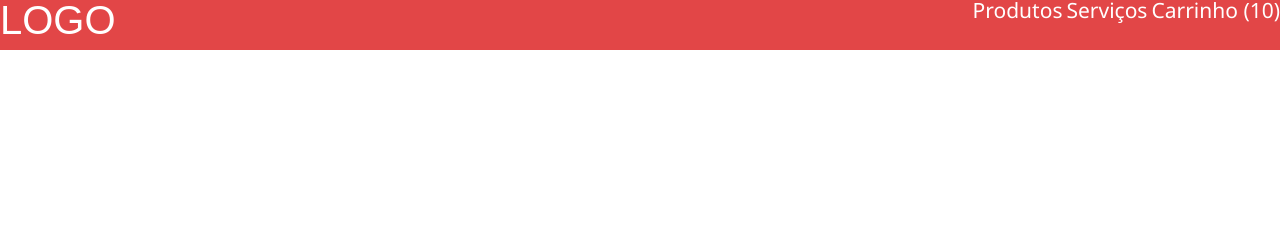
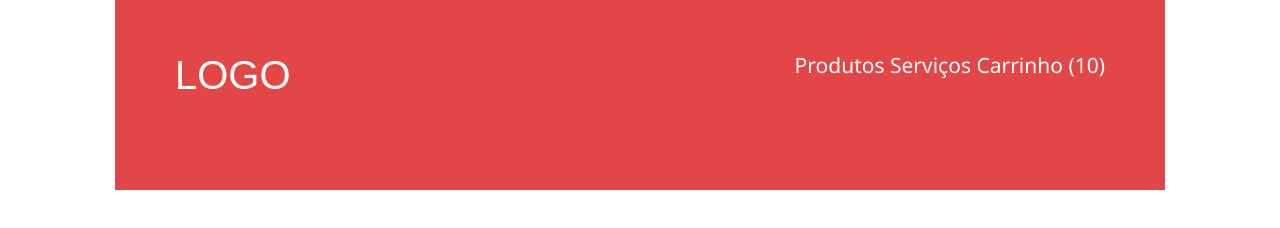
Before and after one commit to carlosevandro/loja-fone, a plain HTML site: page index.html in a window 1280 px wide. Drawn offline with Linux system fonts and the light colour scheme.

Commit message:
Fim da terceira aula

```diff
--- a/header.css
+++ b/header.css
@@ -1,30 +1,22 @@
 header {
   background-color: #e24647;
-  overflow:auto;
-}
-
-h1,
-a {
   color: #fff;
-}
+  overflow:hidden;
+  margin: 0 115px;
+  padding: 55px 60px 95px;
+  }
 
 h1 {
     font-size: 40px;
-    text-align: left;
     font-family: Arial, sans-serif;
-    height: 50px;
     float: left;
-
-
+}
+nav{
+    font-size: 21px;
+    font-family: 'Segoe UI', Tahoma, Geneva, Verdana, sans-serif;
+    float: right;
 }
 a {
   text-decoration: none;
-  font-size: 21px;
-  font-family: 'Segoe UI', Tahoma, Geneva, Verdana, sans-serif;
-
-
+  color: inherit;
 }
-nav{
-    text-align: right;
-
-}
```
